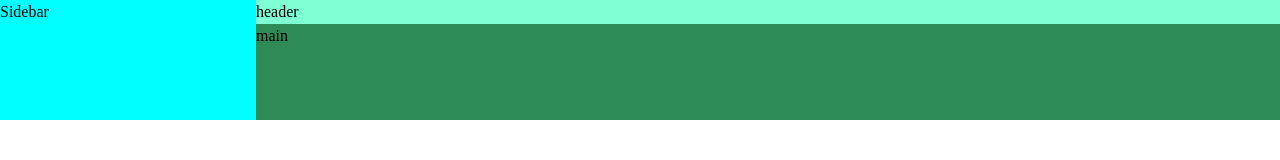
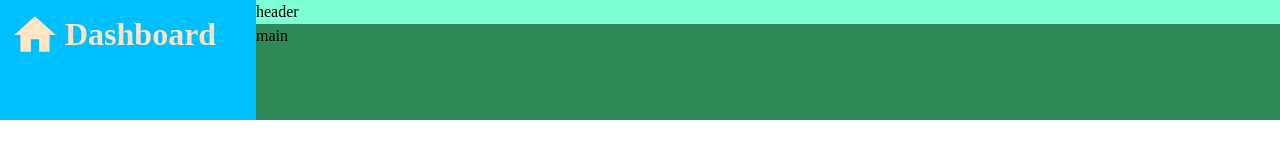
Before and after one commit to Michael-Mine/odin-admin-dashboard, a plain HTML site: page index.html in a window 1280 px wide. Drawn offline with Linux system fonts and the light colour scheme.

Commit message:
Add logo and title

```diff
--- a/index.html
+++ b/index.html
@@ -8,7 +8,14 @@
 </head>
 <body>
     <div class="page-container">
-        <div class="sidebar">Sidebar</div>
+        <div class="sidebar">
+            <div class="sidebar-header">
+                <img src="images/home.svg" alt="logo" class="sidebar-logos" height="50px" width="50px">
+                <h1>Dashboard</h1>
+            </div>
+            <div class="sidebar-links"></div>
+            <div class="sidebar-tools"></div>
+        </div>
         <div class="header">header</div>
         <div class="main-content">main</div>
     </div>
--- a/style.css
+++ b/style.css
@@ -36,10 +36,18 @@
     'sidebar header'
     'sidebar main';
 }
-
 .sidebar {
     grid-area: sidebar;
-    background-color: aqua;
+    background-color: deepskyblue;
+    color: bisque;
+}
+.sidebar-logos {
+   filter: invert(88%) sepia(18%) saturate(639%) hue-rotate(326deg) brightness(104%) contrast(103%);
+}
+.sidebar-header {
+    display: flex;
+    gap: 5px;
+    padding: 10px;
 }
 
 .header {
```
Also changed, not shown: images/home.svg (added).
